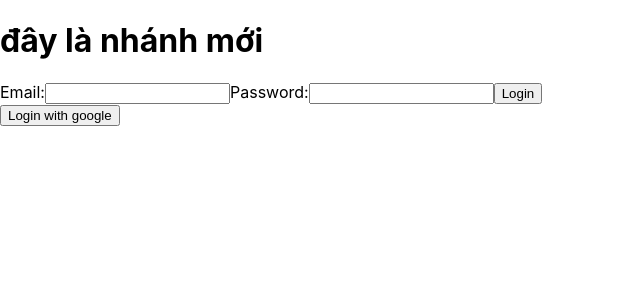
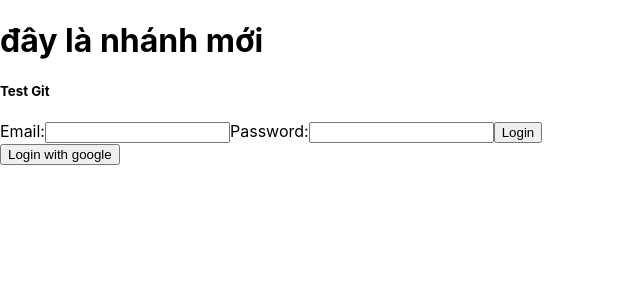
Before and after one commit to npv34/demo_auth_firebase_react, a React (Create React App) app: page /login in a window 1280 px wide. Shown: the top 300 px of the page, without its empty margins (0-640 px from the left). Built offline with nearby package versions, Linux system fonts and the light colour scheme; what @react-firebase/auth would draw is missing.

Commit message:
edit login

```diff
--- a/src/conponents/Login/Login.js
+++ b/src/conponents/Login/Login.js
@@ -34,6 +34,7 @@ function Login(params) {
     return (
         <>
         <FirebaseAuthProvider {...config} firebase={firebase}>
+            <h5>Test Git</h5>
             <form onSubmit={formLogin.handleSubmit}>
                 Email:
                 <input type="email" name="email" onChange={formLogin.handleChange}/>
```
